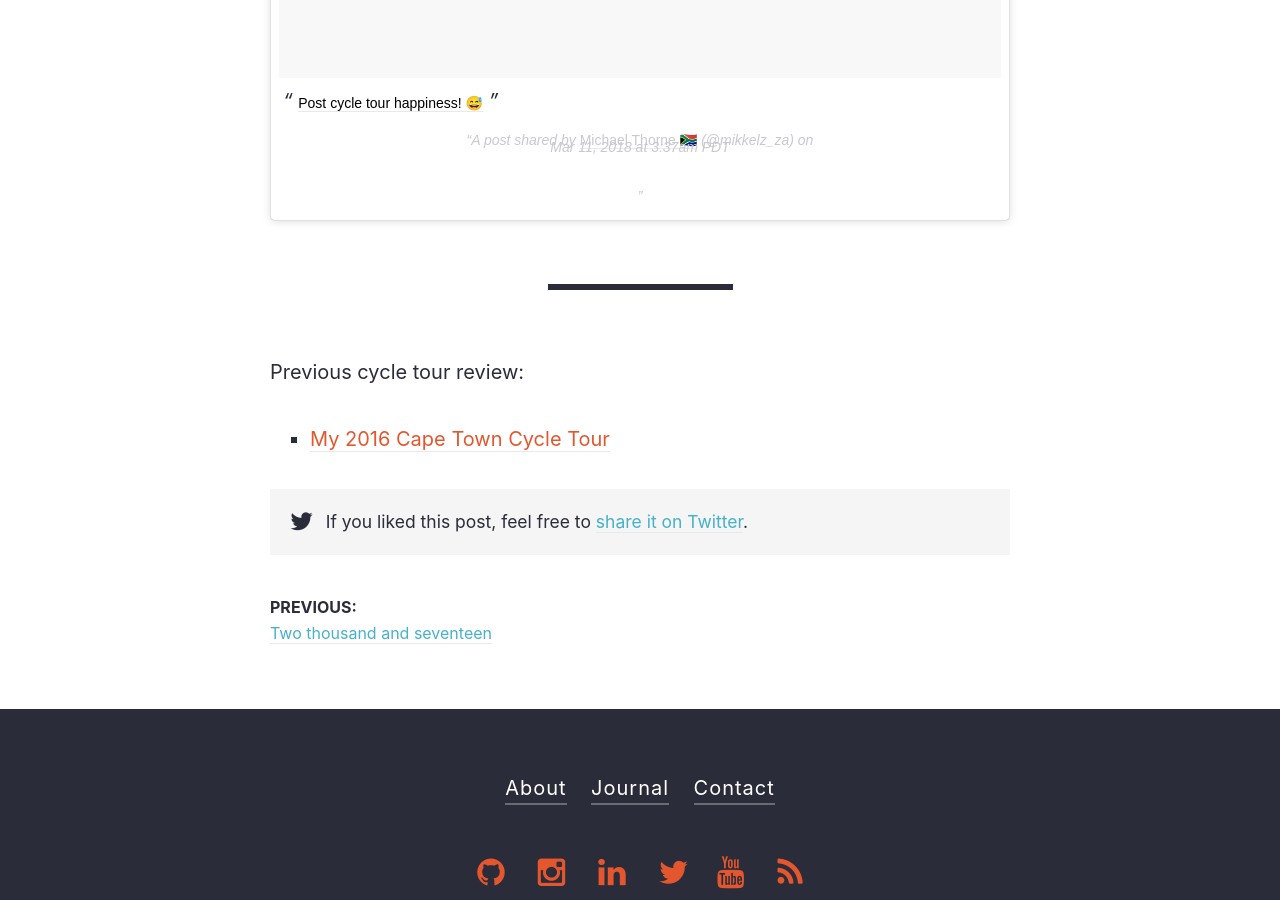
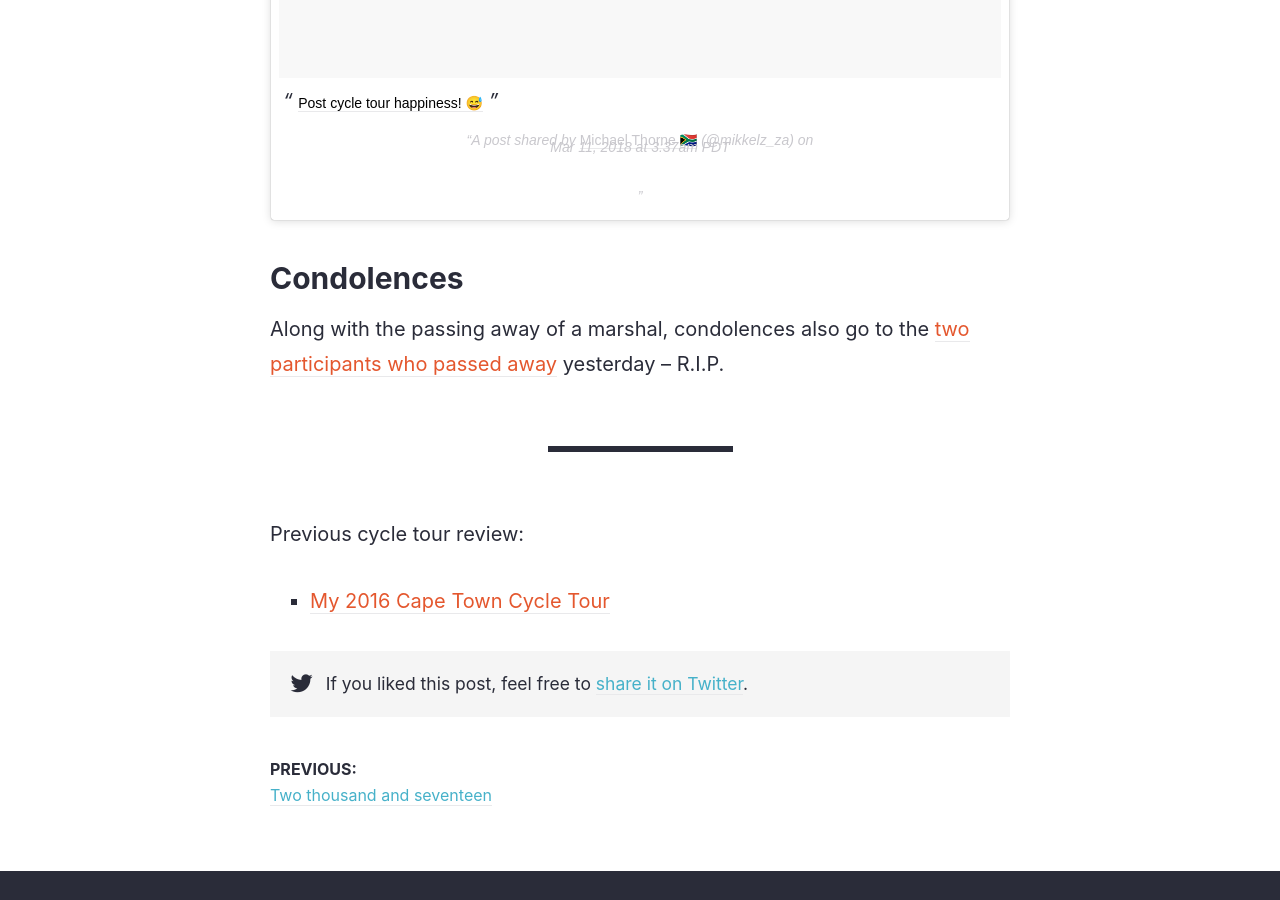
Before and after one commit to michaelthorne/michaelthorne.github.io, a Jekyll site: the page built from _posts/2018-03-12-my-2018-cape-town-cycle-tour-review.md, in a window 1280 px wide and 900 px high, scrolled down 4204 px. Built offline with Jekyll 4.4.1, drawn with Linux system fonts in a browser that asks for light colours; some web fonts are replaced; comment, search, counter and statistics services are not loaded; some of the changed text lies outside the part shown.

Commit message:
2018 cycle tour review.

```diff
--- a/_posts/2018-03-12-my-2018-cape-town-cycle-tour-review.md
+++ b/_posts/2018-03-12-my-2018-cape-town-cycle-tour-review.md
@@ -45,7 +45,7 @@ on track for my goal time. After giving it my all over the last 15 or so kilomet
 
 ### Keep the rubber side ~~down~~ up
 
-There were no fewer than 4 accidents that I witnessed along the route during my ride. One of which was the [tragic death of a marshall](https://www.sport24.co.za/OtherSport/Cycling/organisers-confirm-death-of-3rd-person-at-ct-cycle-tour-20180312)
+There were no fewer than 4 accidents that I witnessed along the route during my ride. One of which was the [tragic death of a marshal](https://www.sport24.co.za/OtherSport/Cycling/organisers-confirm-death-of-3rd-person-at-ct-cycle-tour-20180312)
 on the descent of Llandudno after Suikerbossie.
 
 Another two occurred along the M3, the first of which was on the fast descent of Wynberg Hill with a few cyclists down
@@ -76,6 +76,11 @@ one to be proud of completing regardless of your performance.
     </div>
 </blockquote>
 
+### Condolences
+
+Along with the passing away of a marshal, condolences also go to the [two participants who passed away](http://ewn.co.za/2018/03/12/ct-cycle-tour-marred-by-deaths-of-two-participants)
+yesterday – R.I.P.
+
 ---
 
 Previous cycle tour review:
```
